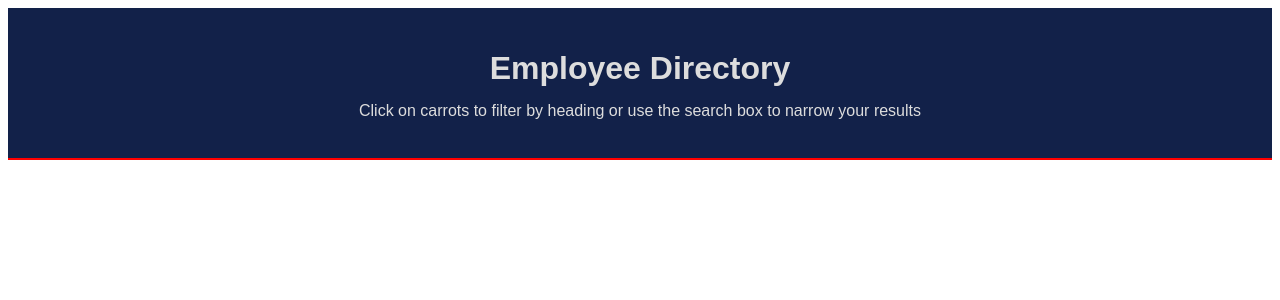
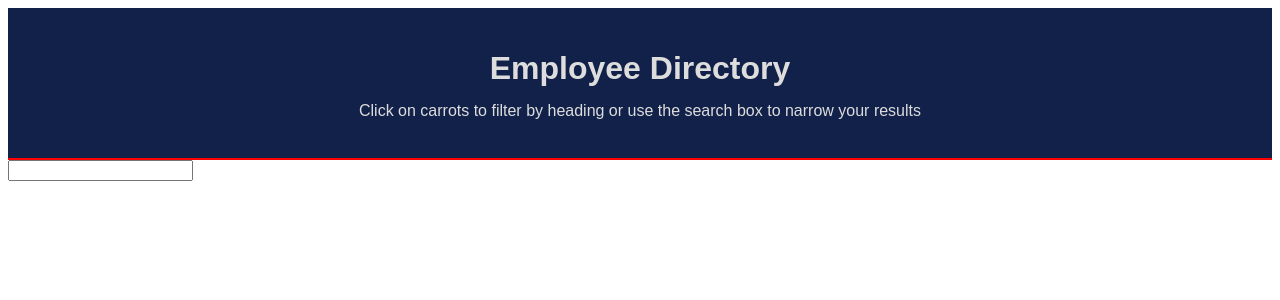
Before and after one commit to jennifoo/employee-directory-react, a React (Create React App) app: page / in a window 1280 px wide. Shown: the top 300 px of the page. Built offline with nearby package versions, Linux system fonts and the light colour scheme.

Commit message:
Create Input field that updates the state based on the onChange attribute

```diff
--- a/src/components/Form/index.js
+++ b/src/components/Form/index.js
@@ -6,18 +6,30 @@ class Form extends Component {
   state = {
     search: ""
   };
-  //
-  // handleInputChange = event => {
-  //   let value = event.target.value;
-  //
-  //   this.setState({
-  //     [name]: value
-  //   });
-  // };
+
+  handleInputChange = event => {
+    let search = event.target.name
+    let value = event.target.value;
+
+    this.setState({
+      [search]: value
+    });
+  };
 
 render() {
 
-  return <Title />
+  return (
+    <>
+    <Title />
+    <input
+      // value={this.state.search}
+      name="search"
+      onChange={this.handleInputChange}
+      type="text"
+    />
+    </>
+  )
+
 
 }
 }
```
